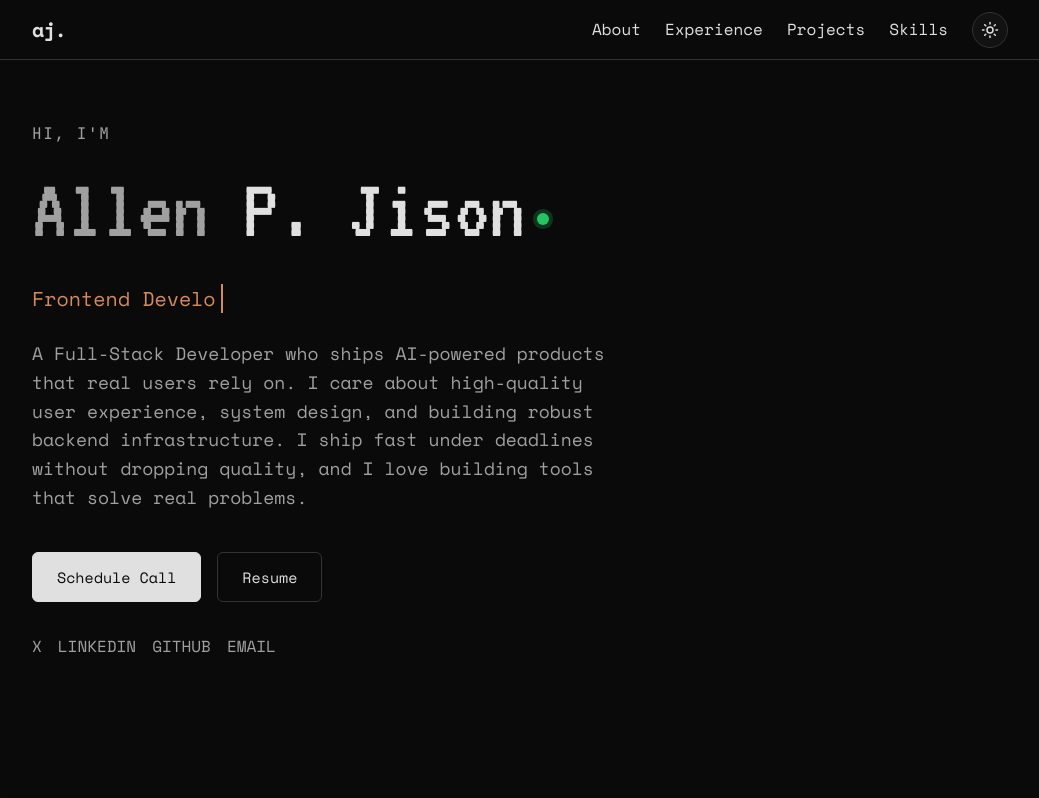
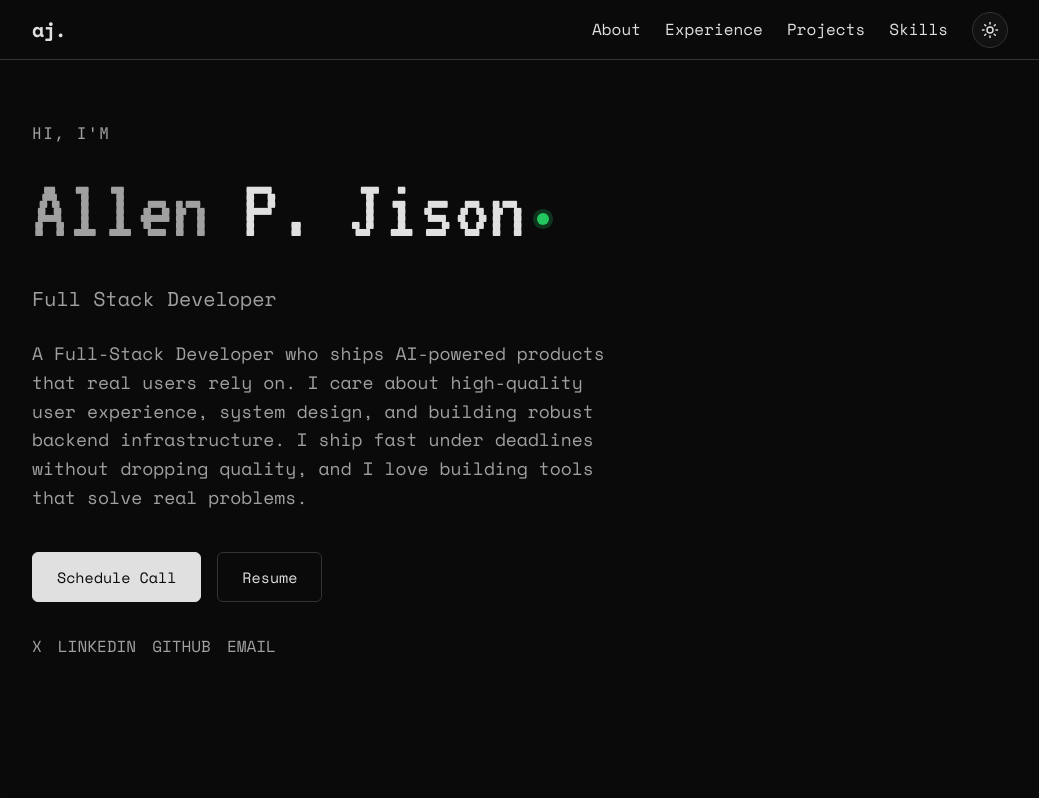
Before and after one commit to LyfSeeker/My-Portfolio, a React (Vite) app: page / in a window 1280 px wide. Shown: the top 798 px of the page, without its empty margins (120-1159 px from the left). Built offline with nearby package versions, Linux system fonts and the light colour scheme.

Commit message:
Change developer titles to fast grey cycling text

```diff
--- a/src/components/TerminalFx.jsx
+++ b/src/components/TerminalFx.jsx
@@ -348,56 +348,38 @@ export const SystemInfo = () => {
   );
 };
 
-// TYPEWRITER COMPONENT
-export const TypewriterText = ({ strings, typingSpeed = 100, deletingSpeed = 50, delay = 2000 }) => {
-  const [text, setText] = useState('');
-  const [isDeleting, setIsDeleting] = useState(false);
-  const [loopNum, setLoopNum] = useState(0);
+// CYCLING TEXT COMPONENT (Replaces Typewriter)
+export const TypewriterText = ({ strings, delay = 1200 }) => {
+  const [index, setIndex] = useState(0);
 
   useEffect(() => {
-    const i = loopNum % strings.length;
-    const fullText = strings[i];
-
-    let timer;
-    if (isDeleting) {
-      timer = setTimeout(() => {
-        setText(fullText.substring(0, text.length - 1));
-      }, deletingSpeed);
-    } else {
-      timer = setTimeout(() => {
-        setText(fullText.substring(0, text.length + 1));
-      }, typingSpeed);
-    }
-
-    if (!isDeleting && text === fullText) {
-      timer = setTimeout(() => setIsDeleting(true), delay);
-    } else if (isDeleting && text === '') {
-      setIsDeleting(false);
-      setLoopNum(loopNum + 1);
-    }
-
-    return () => clearTimeout(timer);
-  }, [text, isDeleting, loopNum, strings, typingSpeed, deletingSpeed, delay]);
+    const timer = setInterval(() => {
+      setIndex((prev) => (prev + 1) % strings.length);
+    }, delay);
+    return () => clearInterval(timer);
+  }, [strings, delay]);
 
   return (
     <div style={{
       fontSize: '1.25rem',
       fontFamily: '"Space Mono", monospace',
       marginBottom: '1.5rem',
-      color: '#d48a5b', // Warm retro orange/brown
-      display: 'inline-block'
+      color: 'var(--text-secondary)',
+      display: 'inline-block',
+      position: 'relative'
     }}>
       <span style={{
-        borderRight: '2px solid #d48a5b',
-        animation: 'blink-caret 1s step-end infinite',
-        paddingRight: '5px'
+        display: 'inline-block',
+        animation: 'fade-cycle 1.2s infinite'
       }}>
-        {text}
+        {strings[index]}
       </span>
       <style>{`
-        @keyframes blink-caret {
-          from, to { border-color: transparent }
-          50% { border-color: #d48a5b; }
+        @keyframes fade-cycle {
+          0% { opacity: 0; transform: translateY(2px); }
+          15% { opacity: 1; transform: translateY(0); }
+          85% { opacity: 1; transform: translateY(0); }
+          100% { opacity: 0; transform: translateY(-2px); }
         }
       `}</style>
     </div>
```
